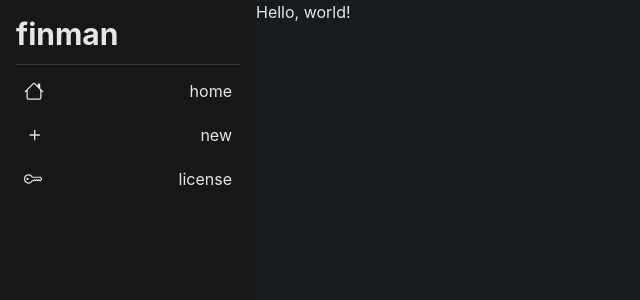
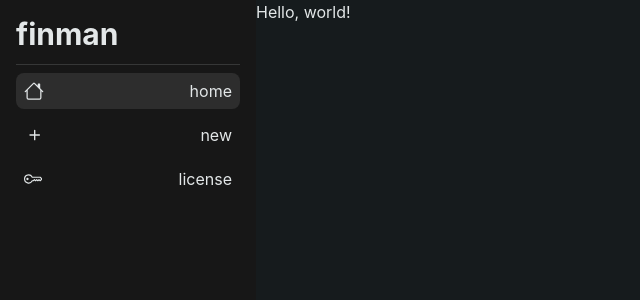
Before and after one commit to aixoio/finman, a SvelteKit app: page / in a window 1280 px wide. Shown: the top 300 px of the page, without its empty margins (0-640 px from the left). Built offline with nearby package versions, Linux system fonts and the light colour scheme.

Commit message:
fix style problem

```diff
--- a/src/routes/SidebarLink.svelte
+++ b/src/routes/SidebarLink.svelte
@@ -11,20 +11,24 @@
     const { href, children, icon }: Props = $props();
 </script>
 
-<a
-    {href}
-    class="flex cursor-pointer items-center gap-2 rounded px-2 py-0.5 hover:bg-foreground/5 active:bg-foreground/20 select-none"
-    class:current={page.url.pathname == href}
->
+{#snippet content()}
     {@render icon()}
     <div class="w-full"></div>
     {@render children()}
-</a>
+{/snippet}
 
-<style lang="postcss">
-    @reference "tailwindcss";
-
-    .current {
-        color: var(--color-light-primary);
-    }
-</style>
+{#if page.url.pathname == href}
+    <a
+        {href}
+        class="flex cursor-pointer active:cursor-pointer items-center gap-2 rounded-lg px-2 py-0.5 bg-background-light/10 hover:bg-background-light/15 active:bg-background-light/20 select-none"
+    >
+        {@render content()}
+    </a>
+{:else}
+    <a
+        {href}
+        class="flex cursor-pointer active:cursor-pointer items-center gap-2 rounded-lg px-2 py-0.5 hover:bg-background-light/5 active:bg-background-light/20 select-none"
+    >
+        {@render content()}
+    </a>
+{/if}
--- a/src/routes/layout.css
+++ b/src/routes/layout.css
@@ -4,6 +4,7 @@
 @theme inline {
     --color-foreground: var(--color-mist-200);
     --color-background: var(--color-mist-900);
+    --color-background-light: var(--color-neutral-200);
     --color-background-dark: var(--color-neutral-900);
 
     --color-light-primary: var(--color-blue-300);
```
